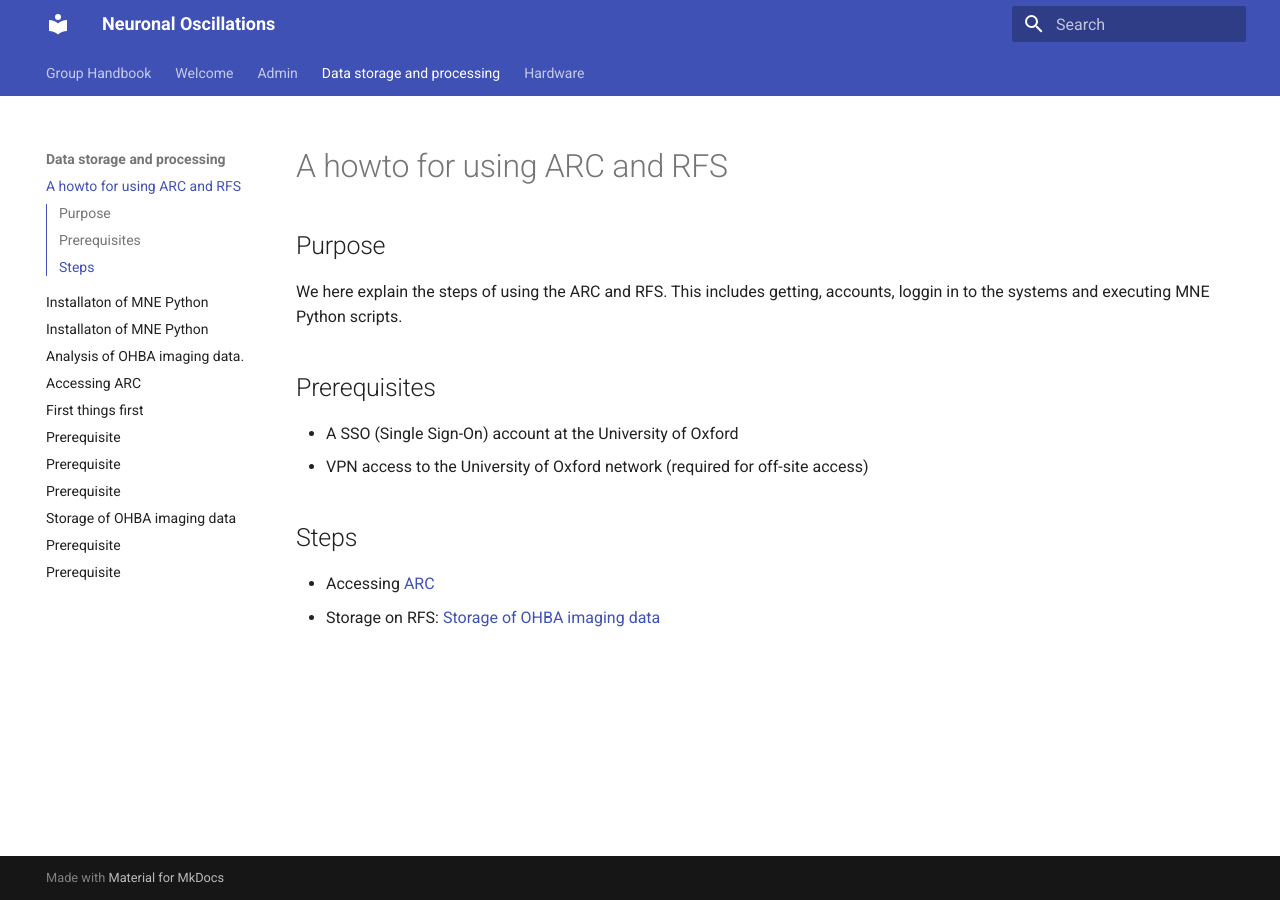
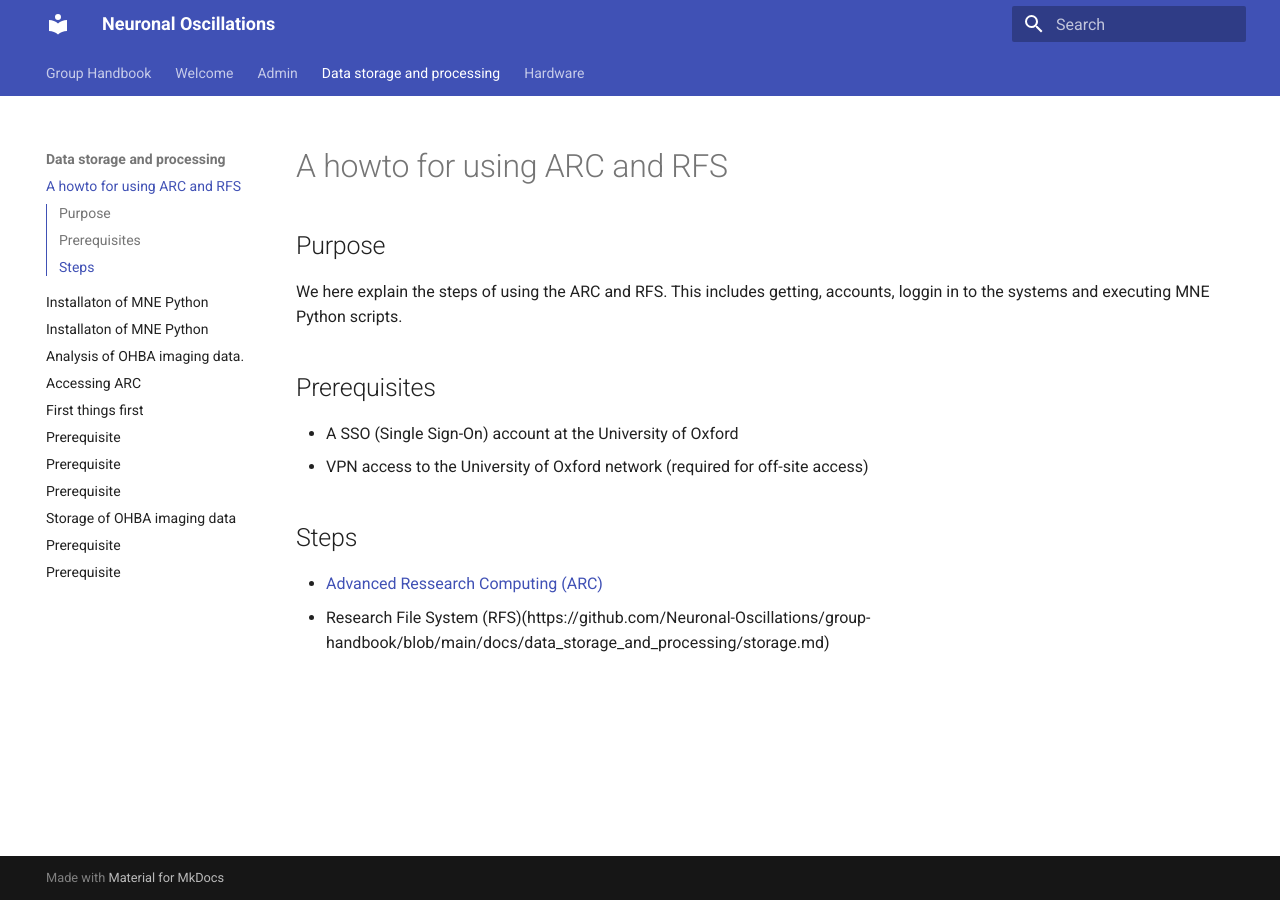
Before and after one commit to Neuronal-Oscillations/group-handbook, an MkDocs documentation site: the page built from docs/data_storage_and_processing/README.md, in a window 1280 px wide. Built offline with MkDocs 1.6.1 and Material for MkDocs 9.7.7, drawn with Linux system fonts in a browser that asks for light colours.

Commit message:
Update README.md

```diff
--- a/docs/data_storage_and_processing/README.md
+++ b/docs/data_storage_and_processing/README.md
@@ -9,5 +9,5 @@ We here explain the steps of using the ARC and RFS. This includes getting, accou
 
 ## Steps
 
-- Accessing [ARC](https://github.com/Neuronal-Oscillations/group-handbook/edit/main/docs/data_storage_and_processing/accessing_ARC.md)
-- Storage on RFS: [Storage of OHBA imaging data](https://github.com/Neuronal-Oscillations/group-handbook/blob/main/docs/data_storage_and_processing/storage.md)
+- [Advanced Ressearch Computing (ARC)](https://github.com/Neuronal-Oscillations/group-handbook/edit/main/docs/data_storage_and_processing/accessing_ARC.md)
+- Research File System (RFS)(https://github.com/Neuronal-Oscillations/group-handbook/blob/main/docs/data_storage_and_processing/storage.md)
```
